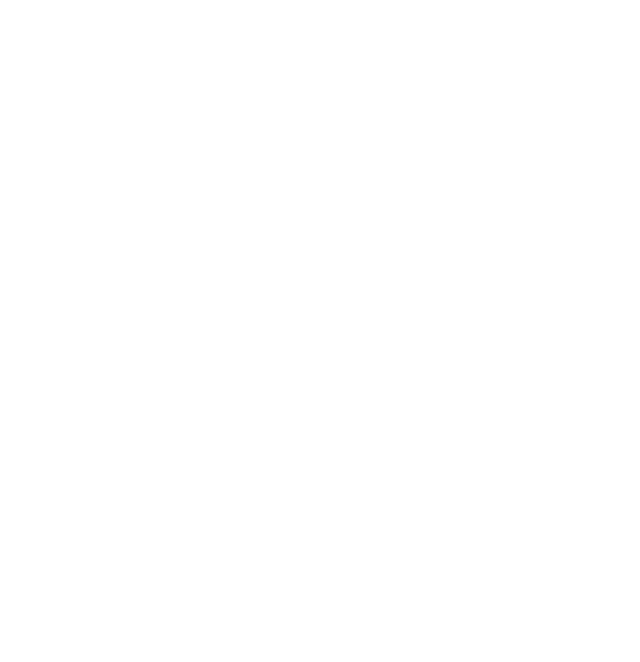
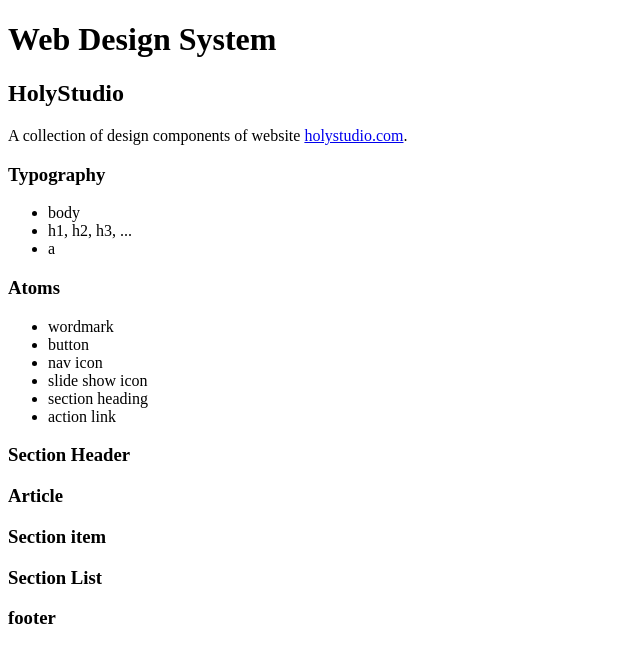
Before and after one commit to lemoncaptcha/git-basicsc, a plain HTML site: page components/index.html in a window 1280 px wide. Shown: the whole page, without its empty margins (0-640 px from the left). Drawn offline with Linux system fonts and the light colour scheme.

Commit message:
Project Framework

```diff
--- a/components/index.html
+++ b/components/index.html
@@ -2,9 +2,34 @@
 <html lang="en">
     <head>
         <meta charset="utf-8">
-        <title>Library of Components</title>
+        <title>Components | HolyStudio</title>
     </head>
     <body>
+        <h1>Web Design System</h1>
+        <h2>HolyStudio</h2>
+        <p>A collection of design components of website <a href="https://holystudio.com/en">holystudio.com</a>.</p>
+
+        <h3>Typography</h3>
+            <ul>
+                <li>body</li>
+                <li>h1, h2, h3, ...</li>
+                <li>a</li>
+            </ul>
+        <h3>Atoms</h3>
+            <ul>
+                <li>wordmark</li>
+                <li>button</li>
+                <li>nav icon</li>
+                <li>slide show icon</li>
+                <li>section heading</li>
+                <li>action link</li>
+            </ul>
+        <h3>Section Header</h3>
+        <h3>Article</h3>
+        <h3>Section item</h3>
+        <h3>Section List</h3>
+        <h3>footer</h3>
+
 
     </body>
 </html>
```
